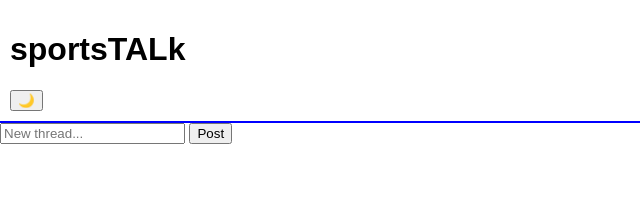
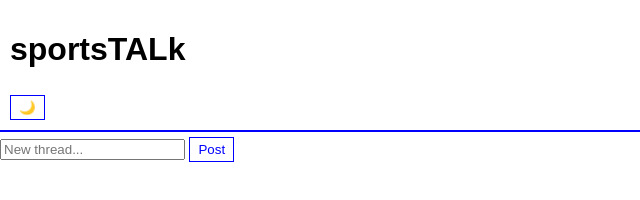
Before and after one commit to Forhan12/forum-frontend, a plain HTML site: page index.html in a window 1280 px wide. Shown: the whole page, without its empty margins (0-640 px from the left). Drawn offline with nearby package versions, Linux system fonts and the light colour scheme.

Commit message:
Update style.css

```diff
--- a/style.css
+++ b/style.css
@@ -29,3 +29,16 @@ body.dark {
   background: #0f172a;
   color: white;
 }
+button {
+  border: 1px solid blue;
+  background: white;
+  color: blue;
+  padding: 4px 8px;
+  margin-top: 5px;
+  cursor: pointer;
+}
+
+button:hover {
+  background: blue;
+  color: white;
+}
```
